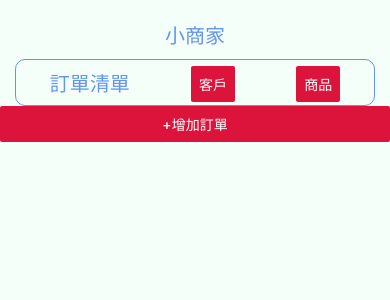
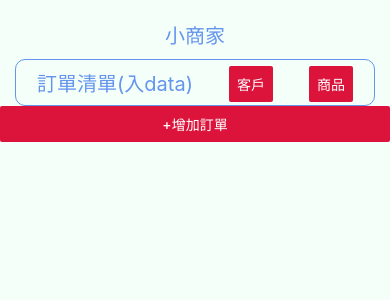
Before and after one commit to ericleong213/Buy, a React Native app: screen / in a window 390 px wide. Shown: the top 300 px of the page. Built offline with nearby package versions, Linux system fonts and the light colour scheme.

Commit message:
First commit in Branch ImportDataOrder

```diff
--- a/component/OrderScreen.js
+++ b/component/OrderScreen.js
@@ -10,7 +10,7 @@ const OrderScreen = (props) => {
     <View style={styles.orderScreen}>
       <Heading title="小商家" />
       <View style={styles.switchButtonContainer}>
-        <Heading title="訂單清單" />
+        <Heading title="訂單清單(入data)" />
         <Button title="客戶" onPress={props.goCustomer} color="crimson" />
         <Button title="商品" onPress={props.goGood} color="crimson" />
       </View>
```
